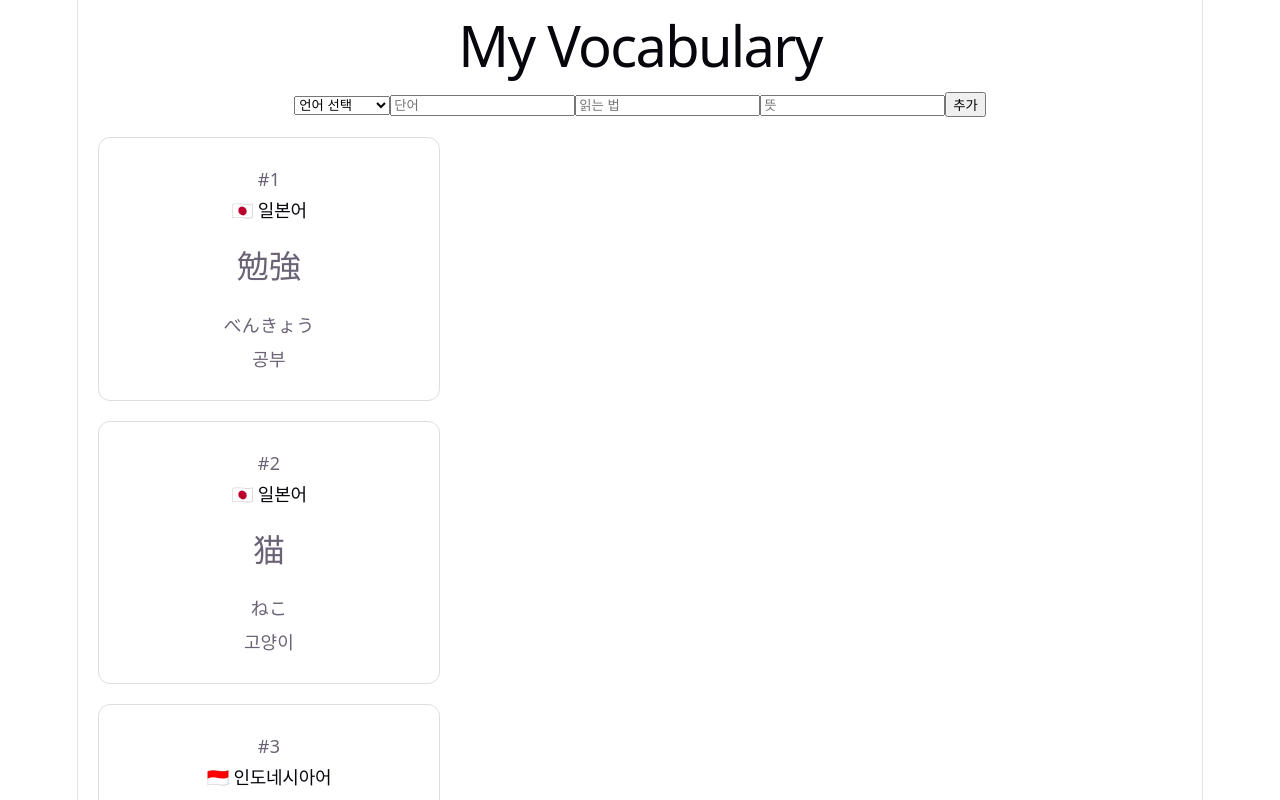
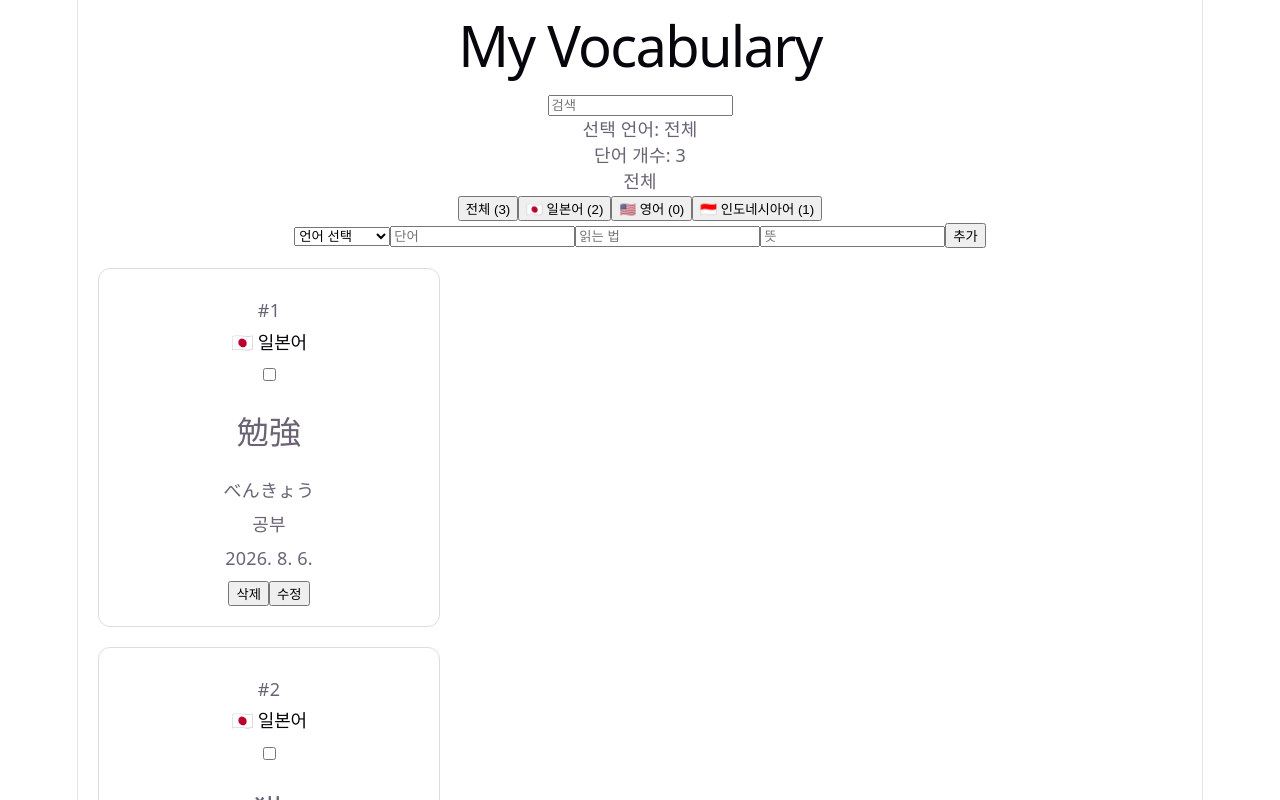
Before and after one commit to dewon-dev/my-vocabulary, a React (Vite) app: page / in a window 1280 px wide. Shown: the top 800 px of the page. Built offline with nearby package versions, Linux system fonts and the light colour scheme.

Commit message:
Add memorized checkbox UI and language features

```diff
--- a/src/App.tsx
+++ b/src/App.tsx
@@ -1,4 +1,4 @@
-import { useState } from 'react'
+import { useEffect, useState } from 'react'
 import './App.css'
 import WordCard from './WordCard'
 
@@ -8,6 +8,8 @@ type Word = {
   word: string
   reading?: string
   meaning: string
+  createdAt: string
+  memorized: boolean
 }
 
 const languageData = {
@@ -17,13 +19,24 @@ const languageData = {
 }
 
 function App() {
-  const [words, setWords] = useState([
+  const [words, setWords] = useState(() => {
+  const savedWords = localStorage.getItem("words")
+
+  if (savedWords) {
+  return JSON.parse(savedWords).map((word: Word) => ({
+    ...word,
+    memorized: word.memorized ?? false
+  }))
+}
+
+  return [
 {
   language: "일본어",
   flag: "🇯🇵",
   word: "勉強",
   reading: "べんきょう",
   meaning: "공부",
+  createdAt: "2026. 8. 6.",
 },
 {
   language: "일본어",
@@ -31,42 +44,147 @@ function App() {
   word: "猫",
   reading: "ねこ",
   meaning: "고양이",
+  createdAt: "2026. 8. 6.",
 },
 {
   language: "인도네시아어",
   flag: "🇮🇩",
   word: "terima kasih",
-  meaning: "고마워"
+  meaning: "고마워",
+  createdAt: "2026. 8. 6.",
 },
-])
+]
+})
 
 const [newLanguage, setNewLanguage] = useState("")
 const [newWord, setNewWord] = useState("")
 const [newReading, setNewReading] = useState("")
 const [newMeaning, setNewMeaning] = useState("")
+const [searchWord, setSearchWord] = useState("")
+const [editIndex, setEditIndex] = useState<number | null>(null)
+const [selectedLanguage, setSelectedLanguage] = useState("전체")
 
 const addWord = () => {
+  if (!newWord.trim()) {
+  alert("단어를 입력해주세요")
+
+  return
+}
 const newItem = {
   language: newLanguage,
   flag: languageData[newLanguage],
   word: newWord,
   reading: newReading,
-    meaning: newMeaning
+  meaning: newMeaning,
+  createdAt: new Date().toLocaleDateString(),
+  memorized: false
+}
+if (editIndex !== null) {
+  const updatedWords = [...words]
+
+  updatedWords[editIndex] = {
+    ...newItem,
+    createdAt: words[editIndex].createdAt
   }
 
+  setWords(updatedWords)
+  setEditIndex(null)
+
+} else {
   setWords([
-    ...words,
-    newItem
+    newItem,
+    ...words
   ])
-setNewLanguage("")
+}
+
 setNewWord("")
 setNewReading("")
 setNewMeaning("")
 }
 
+const deleteWord = (index: number) => {
+  setWords(
+    words.filter((_, i) => i !== index)
+  )
+}
+
+const editWord = (index: number) => {
+  console.log("수정 버튼 눌림", index)
+
+  const word = words[index]
+
+  setNewLanguage(word.language)
+  setNewWord(word.word)
+  setNewReading(word.reading ?? "")
+  setNewMeaning(word.meaning)
+
+  setEditIndex(index)
+}
+
+useEffect(() => {
+  localStorage.setItem(
+    "words",
+    JSON.stringify(words)
+  )
+}, [words])
+
+const filteredWords = words.filter((word) => {
+  const matchesSearch =
+    word.word.includes(searchWord) ||
+    word.reading?.includes(searchWord) ||
+    word.meaning.includes(searchWord)
+
+  const matchesLanguage =
+    selectedLanguage === "전체" ||
+    word.language === selectedLanguage
+
+      return matchesSearch && matchesLanguage
+})
+
+const japaneseCount = words.filter(
+  (word) => word.language === "일본어"
+).length
+
+const englishCount = words.filter(
+  (word) => word.language === "영어"
+).length
+
+const indonesianCount = words.filter(
+  (word) => word.language === "인도네시아어"
+).length
+
 return (
     <div>
       <h1>My Vocabulary</h1>
+
+      <input
+        placeholder="검색"
+        value={searchWord}
+        onChange={(e) => setSearchWord(e.target.value)}
+        />
+
+<p>선택 언어: {selectedLanguage}</p>
+<p>단어 개수: {filteredWords.length}</p>
+
+<p>{selectedLanguage}</p>
+
+<div className = "language-filter">
+  <button onClick={() => setSelectedLanguage("전체")}>
+    전체 ({words.length})
+  </button>
+
+  <button onClick={() => setSelectedLanguage("일본어")}>
+    🇯🇵 일본어 ({japaneseCount})
+  </button>
+
+  <button onClick={() => setSelectedLanguage("영어")}>
+    🇺🇸 영어 ({englishCount})
+  </button>
+
+  <button onClick={() => setSelectedLanguage("인도네시아어")}>
+    🇮🇩 인도네시아어 ({indonesianCount})
+  </button>
+</div>
 
   <select
   value={newLanguage}
@@ -94,14 +212,29 @@ setNewMeaning("")
   placeholder="뜻"
   value={newMeaning}
   onChange={(e) => setNewMeaning(e.target.value)}
+  onKeyDown={(e) => {
+    if (e.key === "Enter") {
+      addWord()
+    }
+  }}
 />
        <button onClick={addWord}>
-          추가
+  {editIndex !== null ? "수정 완료" : "추가"}
 </button>
 
-      {words.map((word, index) => (
-  <WordCard key={index} word={word} number={index + 1} />
-))}
+     {filteredWords.length === 0 ? (
+  <p>검색 결과가 없습니다.</p>
+) : (
+  filteredWords.map((word, index) => (
+    <WordCard
+      key={index}
+      word={word}
+      number={index + 1}
+      deleteWord={deleteWord}
+      editWord={editWord}
+    />
+  ))
+)}
     </div>
   )
 }
--- a/src/WordCard.tsx
+++ b/src/WordCard.tsx
@@ -4,23 +4,34 @@ type Word = {
   word: string
   reading?: string
   meaning: string
+  createdAt: string
 }
 
 type WordCardProps = {
   word: Word
   number: number
+  deleteWord: (index: number) => void
+  editWord: (index: number) => void
+  memorized: boolean
+
 }
 
-function WordCard({ word, number }: WordCardProps) {
+function WordCard({ word, number, deleteWord, editWord, memorized }: WordCardProps) {
   return (
     <div className="word-card">
         <p>#{number}</p>
       <h2>{word.flag} {word.language}</h2>
+      <input type="checkbox" />
 
       <h3>{word.word}</h3>
-      <p>{word.reading}</p>
+      {word.reading && <p>{word.reading}</p>}
       <p>{word.meaning}</p>
-    </div>
+      <p>{word.createdAt}</p>
+  <button onClick={() => deleteWord(number - 1)}>
+  삭제 </button>
+  <button onClick={() => editWord(number - 1)}>
+  수정 </button>
+  </div>
   )
 }
 
```
Lines whose indentation alone changed are shown as unchanged.
